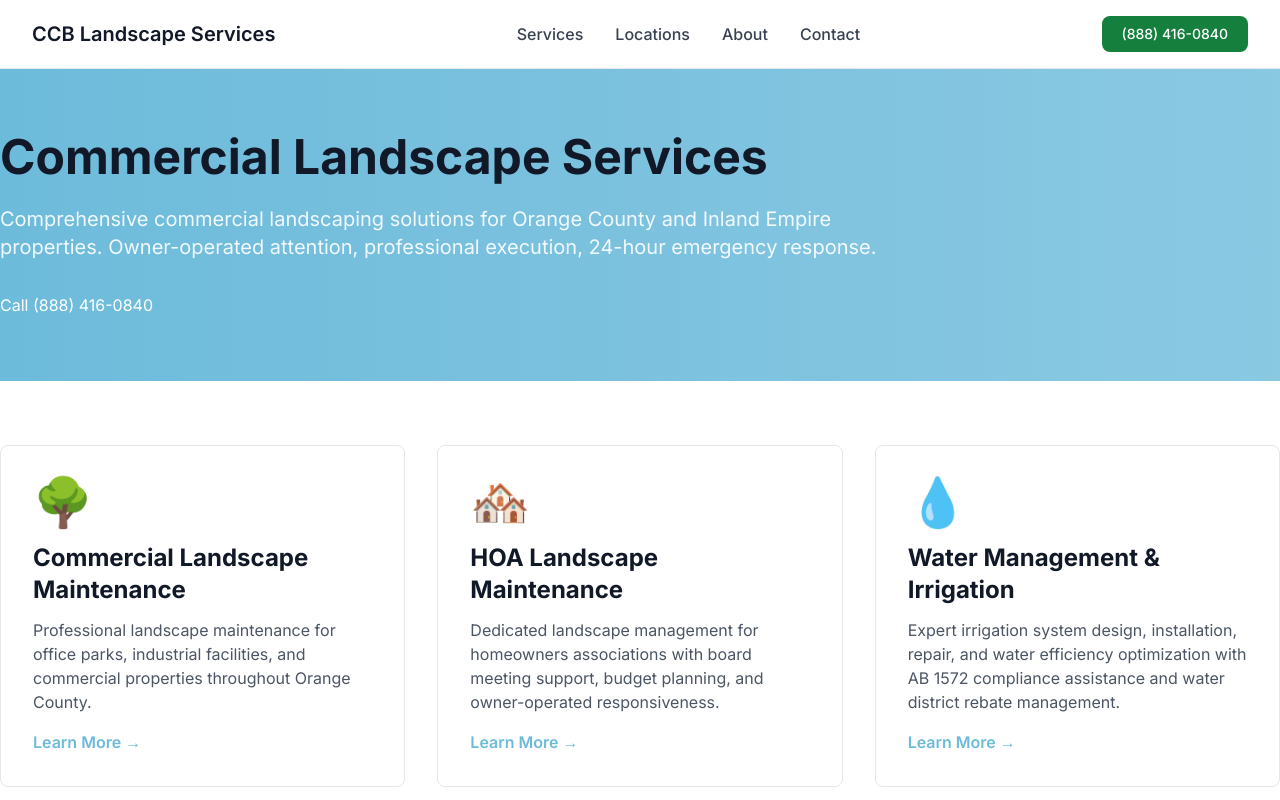
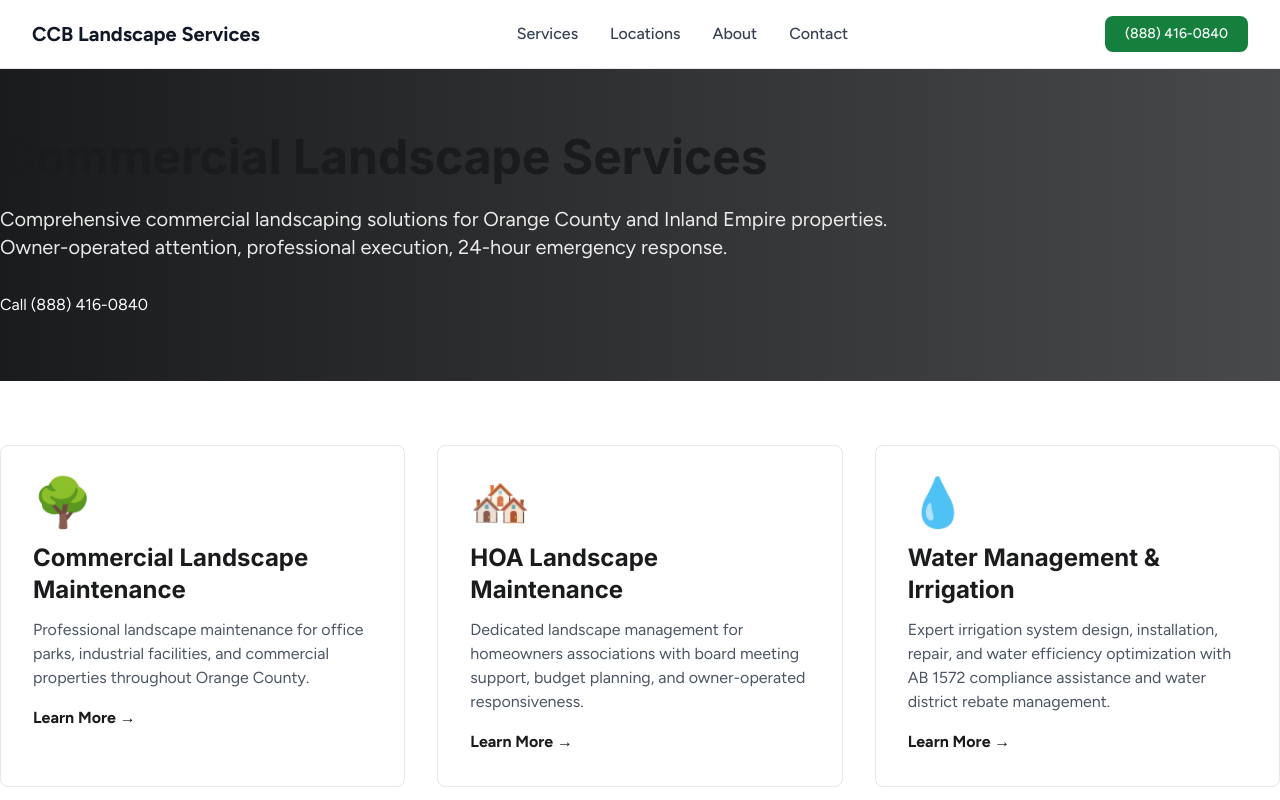
Before and after one commit to brandonkidd/CCBLandscape, a Next.js app: page /services in a window 1280 px wide. Shown: the top 800 px of the page. Built offline with nearby package versions, Linux system fonts and the light colour scheme.

Commit message:
Match Framer template EXACTLY: Figtree + Inter fonts, clean minimal design

```diff
--- a/app/globals.css
+++ b/app/globals.css
@@ -2,28 +2,33 @@
 @tailwind components;
 @tailwind utilities;
 
-/* Clean, minimal design matching Framer template */
+/* Exact Framer template styling */
 @layer base {
+  :root {
+    /* Exact font setup from Framer */
+    --font-body: var(--font-figtree), -apple-system, BlinkMacSystemFont, 'Segoe UI', sans-serif;
+    --font-heading: var(--font-inter), -apple-system, BlinkMacSystemFont, 'Segoe UI', sans-serif;
+  }
+
   body {
-    @apply font-sans text-gray-900 antialiased;
+    font-family: var(--font-body);
+    color: rgb(26, 27, 29); /* Dark gray text */
+    line-height: 1.5;
+    -webkit-font-smoothing: antialiased;
+    -moz-osx-font-smoothing: grayscale;
   }
 
   h1, h2, h3, h4, h5, h6 {
-    @apply font-bold text-gray-900;
+    font-family: var(--font-heading);
+    font-weight: 700;
+    color: rgb(26, 27, 29); /* Dark text for headers */
+    line-height: 1.2;
   }
 }
 
-/* Smooth transitions for interactive elements */
+/* Clean transitions */
 @layer utilities {
-  .transition-colors {
-    transition: color 0.2s ease, background-color 0.2s ease;
-  }
-
-  .transition-shadow {
-    transition: box-shadow 0.2s ease;
-  }
-
-  .transition-all {
-    transition: all 0.2s ease;
+  .transition-base {
+    transition: all 0.2s cubic-bezier(0.4, 0, 0.2, 1);
   }
 }
--- a/app/layout.js
+++ b/app/layout.js
@@ -1,66 +1,34 @@
-import { Inter } from 'next/font/google'
+import { Inter, Figtree } from 'next/font/google'
 import './globals.css'
-import { company } from '@/lib/data'
 import Header from '@/components/Header'
 import Footer from '@/components/Footer'
 
-const inter = Inter({ subsets: ['latin'] })
+// Exact fonts from Framer template
+const inter = Inter({
+  subsets: ['latin'],
+  weight: ['400', '500', '600', '700'],
+  variable: '--font-inter',
+  display: 'swap',
+})
+
+const figtree = Figtree({
+  subsets: ['latin'],
+  weight: ['400', '500', '700'],
+  variable: '--font-figtree',
+  display: 'swap',
+})
 
 export const metadata = {
-  title: {
-    template: `%s | ${company.name}`,
-    default: `${company.name} - Commercial Landscape Services Orange County & Inland Empire`
-  },
-  description: company.tagline,
-  metadataBase: new URL('https://ccblandscape.com'),
+  title: 'CCB Landscape Services | Commercial Landscape Maintenance Orange County',
+  description: 'Owner-operated commercial landscape maintenance serving Orange County since 2012. Professional service for HOAs, commercial properties, and retail centers.',
 }
 
 export default function RootLayout({ children }) {
-  // Organization Schema (appears on all pages)
-  const orgSchema = {
-    "@context": "https://schema.org",
-    "@type": "LandscapingBusiness",
-    "name": company.name,
-    "legalName": company.legalName,
-    "url": "https://ccblandscape.com",
-    "logo": "https://ccblandscape.com/logo.png",
-    "telephone": company.phone,
-    "email": company.email,
-    "foundingDate": company.founded.toString(),
-    "address": {
-      "@type": "PostalAddress",
-      "streetAddress": company.address.street,
-      "addressLocality": company.address.city,
-      "addressRegion": company.address.state,
-      "postalCode": company.address.zip,
-      "addressCountry": "US"
-    },
-    "areaServed": company.serviceArea,
-    "priceRange": "$$",
-    "aggregateRating": {
-      "@type": "AggregateRating",
-      "ratingValue": "4.9",
-      "reviewCount": "50"
-    },
-    "sameAs": [
-      "https://www.facebook.com/ccblandscape",
-      "https://www.linkedin.com/company/ccb-landscape"
-    ]
-  };
-
   return (
-    <html lang="en">
-      <head>
-        <script
-          type="application/ld+json"
-          dangerouslySetInnerHTML={{ __html: JSON.stringify(orgSchema) }}
-        />
-      </head>
-      <body className={inter.className}>
+    <html lang="en" className={`${inter.variable} ${figtree.variable}`}>
+      <body className="font-figtree antialiased">
         <Header />
-        <main className="min-h-screen">
-          {children}
-        </main>
+        <main>{children}</main>
         <Footer />
       </body>
     </html>
--- a/tailwind.config.js
+++ b/tailwind.config.js
@@ -7,19 +7,22 @@ module.exports = {
   ],
   theme: {
     extend: {
+      fontFamily: {
+        // Exact fonts from Framer template
+        sans: ['var(--font-figtree)', '-apple-system', 'BlinkMacSystemFont', 'Segoe UI', 'sans-serif'],
+        figtree: ['var(--font-figtree)'],
+        inter: ['var(--font-inter)'],
+      },
       colors: {
-        // CCB Landscape brand colors (matching Framer design)
-        primary: '#6DBBDB',      // Logo blue
-        'dark-blue': '#1A4D7A',  // Headers
-        secondary: '#2874A6',    // Depth
-        'light-blue': '#A8D5E2', // Accents
-        orange: '#E67E22',       // CTAs
-        'dark-orange': '#D35400',// Hover states
-        charcoal: '#5A5A5A',     // Body text
-        'light-gray': '#F2F2F2', // Backgrounds
-      },
-      fontFamily: {
-        sans: ['Inter', 'system-ui', 'sans-serif'],
+        // Clean professional colors matching Framer
+        primary: {
+          DEFAULT: '#1a1b1d', // Dark text
+          light: '#6b7280', // Gray text
+        },
+        accent: {
+          green: '#059669', // Green CTA button
+          blue: '#3b82f6', // Blue accents
+        },
       },
     },
   },
```
